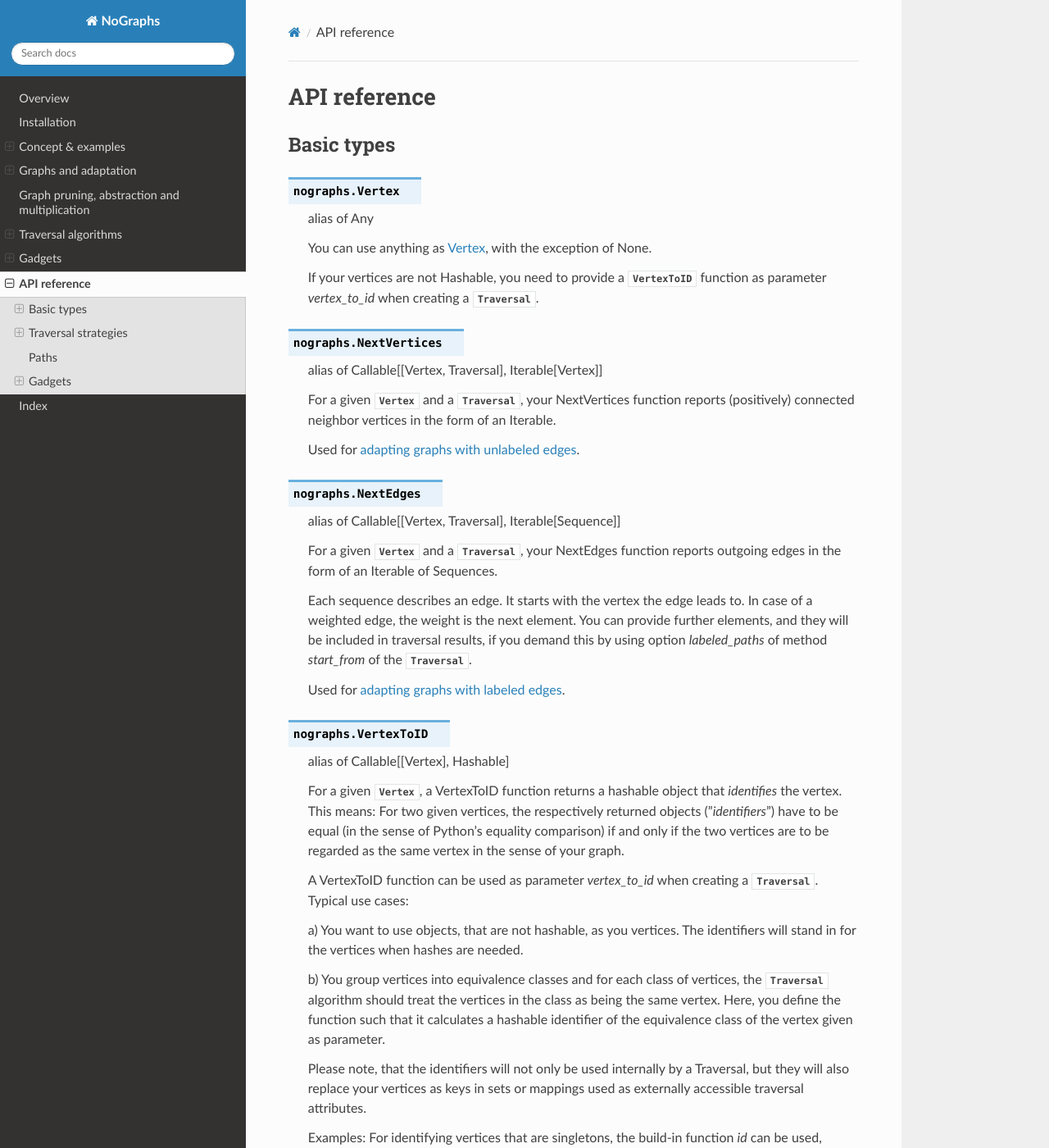
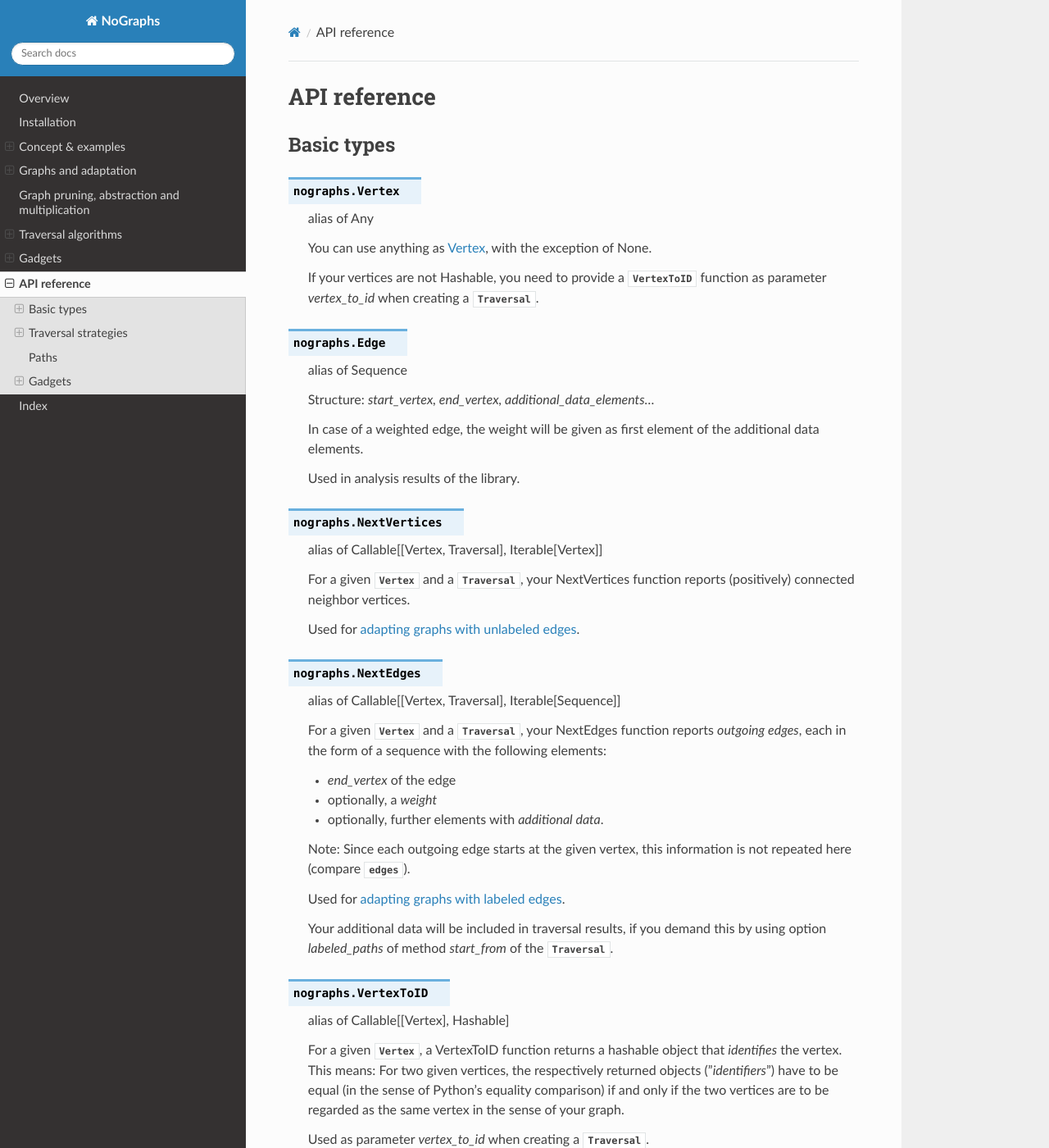
Before and after one commit to HeWeMel/nographs, a Sphinx documentation site: the page built from docs/source/api.rst, in a window 1280 px wide and 1400 px high. Shown: the whole window at 82% size. Built offline with Sphinx 7.4.7 and the Read the Docs theme 2.0.0, drawn with Linux system fonts in a browser that asks for light colours.

Commit message:
Alias edge introduced, makes signatures better to read. Alias EdgeIterable introduces, due to Sphinx limitations.
Aliases NextVertices and NextEdges moved to strategies. That makes the cyclic dependency with class traversal a module-internal cycle (Avoids importing strategies to types just for typing, guarded by is_typing, marked to be ignored by flake8 and coverage).

Function and method documentation changed to demands instead of descriptions.

```diff
--- a/docs/source/api.rst
+++ b/docs/source/api.rst
@@ -15,12 +15,23 @@ Basic types
    If your vertices are not Hashable, you need to provide a `VertexToID` function
    as parameter *vertex_to_id* when creating a `Traversal`.
 
+.. data:: nographs.Edge
+
+   alias of Sequence
+
+   Structure: *start_vertex, end_vertex, additional_data_elements...*
+
+   In case of a weighted edge, the weight will be given as first element
+   of the additional data elements.
+
+   Used in analysis results of the library.
+
 .. data:: nographs.NextVertices
 
    alias of Callable[[Vertex, Traversal], Iterable[Vertex]]
 
    For a given `Vertex` and a `Traversal`, your NextVertices function reports
-   (positively) connected neighbor vertices in the form of an Iterable.
+   (positively) connected neighbor vertices.
 
    Used for `adapting graphs with unlabeled edges <unlabeled_graphs>`.
 
@@ -28,15 +39,21 @@ Basic types
 
    alias of Callable[[Vertex, Traversal], Iterable[Sequence]]
 
-   For a given `Vertex` and a `Traversal`, your NextEdges function reports outgoing
-   edges in the form of an Iterable of Sequences.
+   For a given `Vertex` and a `Traversal`, your NextEdges function reports
+   *outgoing edges*, each in the form of a sequence with the following
+   elements:
 
-   Each sequence describes an edge. It starts with the vertex the edge leads to. In
-   case of a weighted edge, the weight is the next element. You can provide further
-   elements, and they will be included in traversal results, if you demand this by
-   using option *labeled_paths* of method *start_from* of the `Traversal`.
+   - *end_vertex* of the edge
+   - optionally, a *weight*
+   - optionally, further elements with *additional data*.
+
+   Note: Since each outgoing edge starts at the given vertex, this information
+   is not repeated here (compare `edges <nographs.Edge>`).
 
    Used for `adapting graphs with labeled edges <labeled_graphs>`.
+
+   Your additional data will be included in traversal results, if you demand
+   this by using option *labeled_paths* of method *start_from* of the `Traversal`.
 
 .. data:: nographs.VertexToID
 
@@ -48,8 +65,9 @@ Basic types
    equality comparison) if and only if the two vertices are to be regarded as
    the same vertex in the sense of your graph.
 
-   A VertexToID function can be used as parameter *vertex_to_id* when
-   creating a `Traversal`. Typical use cases:
+   Used as parameter *vertex_to_id* when creating a `Traversal`.
+
+   Typical use cases:
 
    a) You want to use objects, that are not hashable, as you vertices. The
    identifiers will stand in for the vertices when hashes are needed.
--- a/docs/source/conf.py
+++ b/docs/source/conf.py
@@ -76,7 +76,8 @@ autodoc_typehints_format = 'short'
 # and to add the resolved typing manually in the autodoc_type_aliases.)
 aliases = ('Vertex', 'NextVertices', 'NextEdges', 'VertexToID', 'Vector', 'Limits')
 autodoc_type_aliases = {alias: alias for alias in aliases} | {
-  'VertexIterator': 'Iterator[Vertex]'} | {
+  'VertexIterator': 'Iterator[Vertex]',
+  'EdgeIterator': 'Iterator[Edge]',
   'Vectors': 'Sequence[Vector]'}
 
 autoclass_content = "both"
```
Also changed, not shown: docs/source/index.rst (+15 -5 lines), src/nographs/__init__.py (+7 -4 lines), 5 other files.
